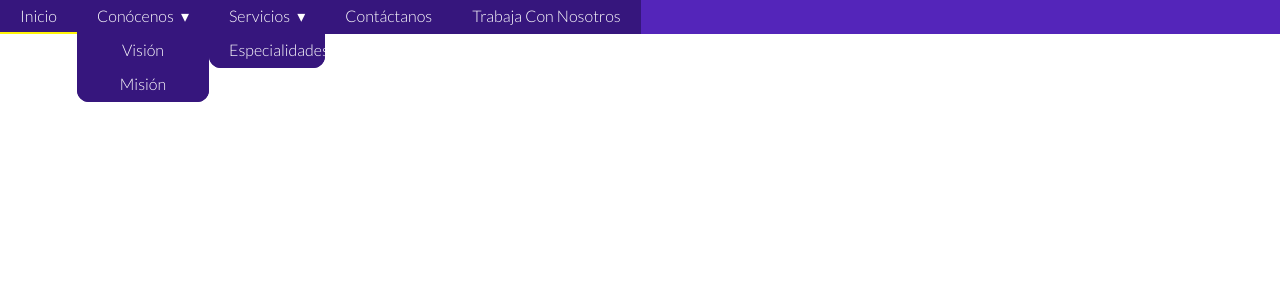
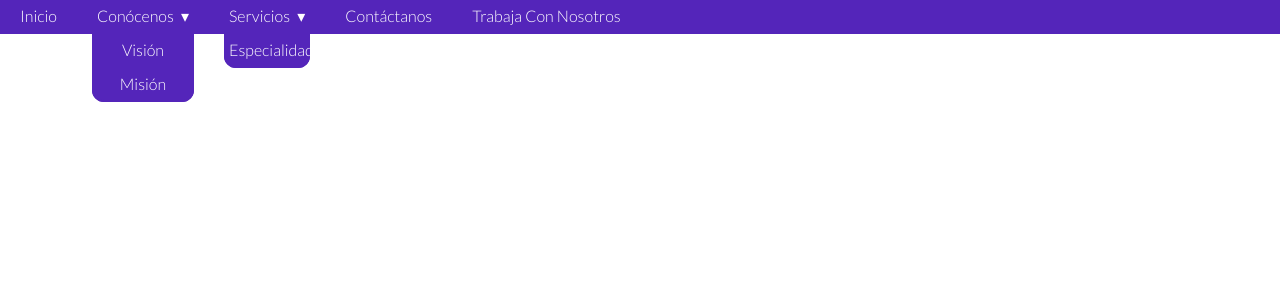
Before and after one commit to AlmondBro/serviiris, a React (Create React App) app: page / in a window 1280 px wide. Shown: the top 300 px of the page. Built offline with nearby package versions, Linux system fonts and the light colour scheme.

Commit message:
Get the main purple color #5425BA across

```diff
--- a/src/components/Header/NavigationBar/NavigationBarStyledComponents.js
+++ b/src/components/Header/NavigationBar/NavigationBarStyledComponents.js
@@ -129,6 +129,8 @@ const NavLi = styled('li')`
     position: relative;
     cursor: pointer;
 
+    margin: 0 15px;
+
     ul {
         position: absolute;
         top: 34px;
@@ -141,7 +143,7 @@ const NavLi = styled('li')`
         align-items: center;
         width: 100%;
 
-        background-color: #36167d;
+        background-color: #5425BA;
         border-bottom-left-radius: 12px;
         border-bottom-right-radius: 12px;
 
@@ -183,10 +185,10 @@ const NavLi = styled('li')`
 
 let NavLink = styled('a')`
     display: block;
-    padding: 0 20px;
+    padding: 0 5px;
     line-height: 2;
-    background: #36167D;
-    border-bottom: 2px solid #36167D;
+    background: #5425BA;
+    border-bottom: 2px solid #5425BA;
 
     color: #ffffff;
     text-decoration: none;
```
